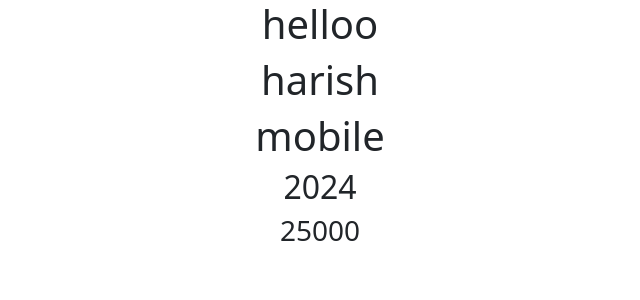
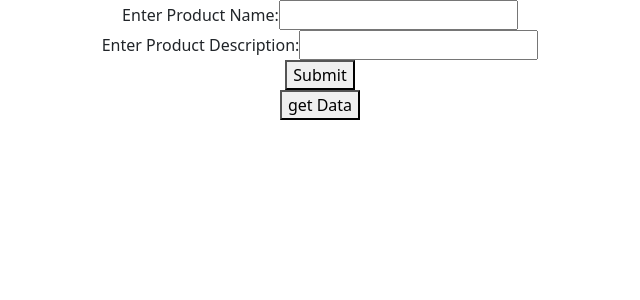
Before and after one commit to HARISHMALISETTY/11r-14r-react, a React (Create React App) app in the folder myapp/: page /movies/1 in a window 1280 px wide. Shown: the top 300 px of the page, without its empty margins (320-960 px from the left). Built offline with nearby package versions, Linux system fonts and the light colour scheme.

Commit message:
firebase-firestore-db

```diff
--- a/myapp/package.json
+++ b/myapp/package.json
@@ -8,6 +8,7 @@
     "@testing-library/user-event": "^13.5.0",
     "axios": "^1.7.8",
     "bootstrap": "^5.3.3",
+    "firebase": "^11.1.0",
     "react": "^18.3.1",
     "react-bootstrap": "^2.10.6",
     "react-dom": "^18.3.1",
--- a/myapp/src/App.jsx
+++ b/myapp/src/App.jsx
@@ -20,7 +20,8 @@ import MovieDetails from "./uiContent/dynamicrouting/movieDetails";
 import MemoHook from "./uiContent/hooks/memohook";
 import ParentCall from "./uiContent/hooks/callbckhook";
 import ParenComp from "./uiContent/ccntextHook/parenComp";
-import FormValid from "./uiContent/customHooks/formValid";
+// import FormValid from "./uiContent/customHooks/formValid";
+import AddProduct from "./uiContent/productDetails/addProduct";
 function App() {
   return (
     <div className="App">
@@ -106,8 +107,8 @@ function App() {
       {/* <MemoHook/> */}
 
 {/* <ParentCall/> */}
-<ParenComp/>
-
+{/* <ParenComp/> */}
+<AddProduct/>
 {/* <FormValid/> */}
 
 
--- /dev/null
+++ b/myapp/src/firebase/firebase.js
@@ -0,0 +1,20 @@
+// Import the functions you need from the SDKs you need
+import { initializeApp } from "firebase/app";
+
+
+import { getFirestore } from 'firebase/firestore';
+
+const firebaseConfig = {
+  apiKey: "AIzaSyCvSTfltDaZupEyd9JF2HJQzynK3Jlti6g",
+  authDomain: "e-commerce-f3b52.firebaseapp.com",
+  projectId: "e-commerce-f3b52",
+  storageBucket: "e-commerce-f3b52.firebasestorage.app",
+  messagingSenderId: "310416627305",
+  appId: "1:310416627305:web:729a9e4bd6fe57d39b74f8",
+  measurementId: "G-Z3GNTKHWDX"
+};
+
+// Initialize Firebase
+const app = initializeApp(firebaseConfig);// with this we can intialise our firebase app
+
+export const db=getFirestore(app)
--- /dev/null
+++ b/myapp/src/uiContent/productDetails/addProduct.jsx
@@ -0,0 +1,79 @@
+import React, { useState, useEffect } from "react";
+import { db } from "../../firebase/firebase";
+
+import { collection, addDoc, getDocs } from "firebase/firestore";
+
+export default function AddProduct() {
+  const [productName, setProductName] = useState("");
+  const [productDescription, setProductDescription] = useState("");
+  const [products_info, setProducts_info] = useState([]);
+
+  useEffect(() => {
+    console.log("Firestore instance:", db);
+  }, []);
+
+  const handleSubmit = async (event) => {
+    event.preventDefault();
+    console.log("Product Name:", productName);
+    console.log("Product Description:", productDescription);
+
+    try {
+      const docRef = await addDoc(collection(db, "product_details"), {
+        name: productName,
+        description: productDescription,
+      });
+      console.log("Document written with ID: ", docRef.id);
+
+      setProductName("");
+      setProductDescription("");
+    } catch (e) {
+      console.error("Error adding product: ", e);
+    }
+  };
+
+  const getProducts = async () => {
+    const data = await getDocs(collection(db, "product_details"));
+    // console.log(data.docs)
+    const productDetails = data.docs.map((x) => ({
+      name: x.data().name,
+      description: x.data().description,
+    }));
+
+    console.log(productDetails);
+    setProducts_info(productDetails);
+  };
+  return (
+    <>
+      <form onSubmit={handleSubmit}>
+        <div>
+          <label htmlFor="p_name">Enter Product Name:</label>
+          <input
+            id="p_name"
+            value={productName}
+            onChange={(e) => setProductName(e.target.value)}
+          />
+        </div>
+        <div>
+          <label htmlFor="p_desc">Enter Product Description:</label>
+          <input
+            id="p_desc"
+            value={productDescription}
+            onChange={(e) => setProductDescription(e.target.value)}
+          />
+        </div>
+        <button type="submit">Submit</button>
+      </form>
+
+      <button onClick={getProducts}>get Data</button>
+
+      <ul>
+        {products_info.map((x, y) => (
+          <li key={y}>
+            <h1>{x.name}</h1>
+            <p>{x.description}</p>
+          </li>
+        ))}
+      </ul>
+    </>
+  );
+}
```
Also changed, not shown: 1 other file (tests, documents, lock files or other folders).
